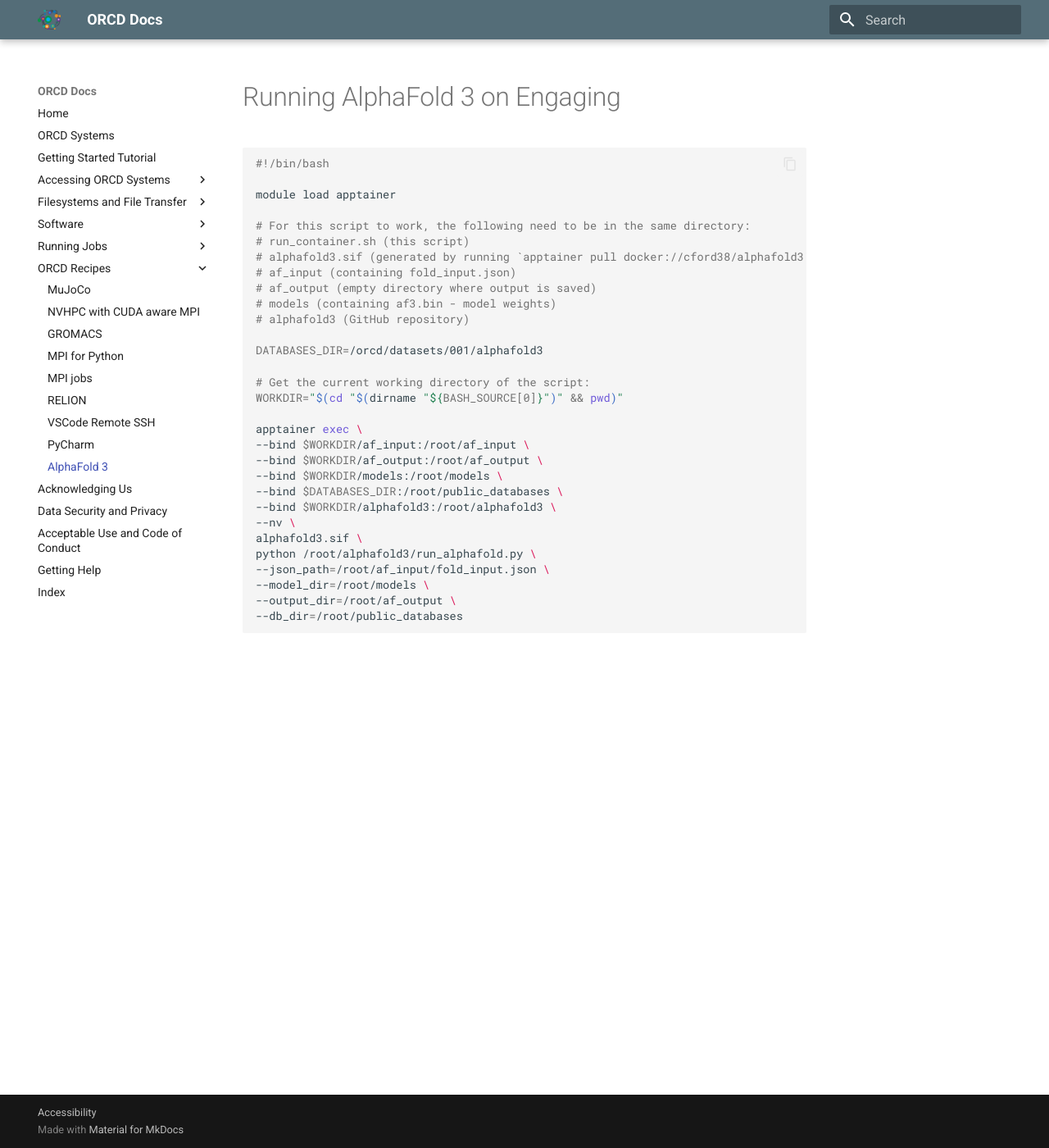
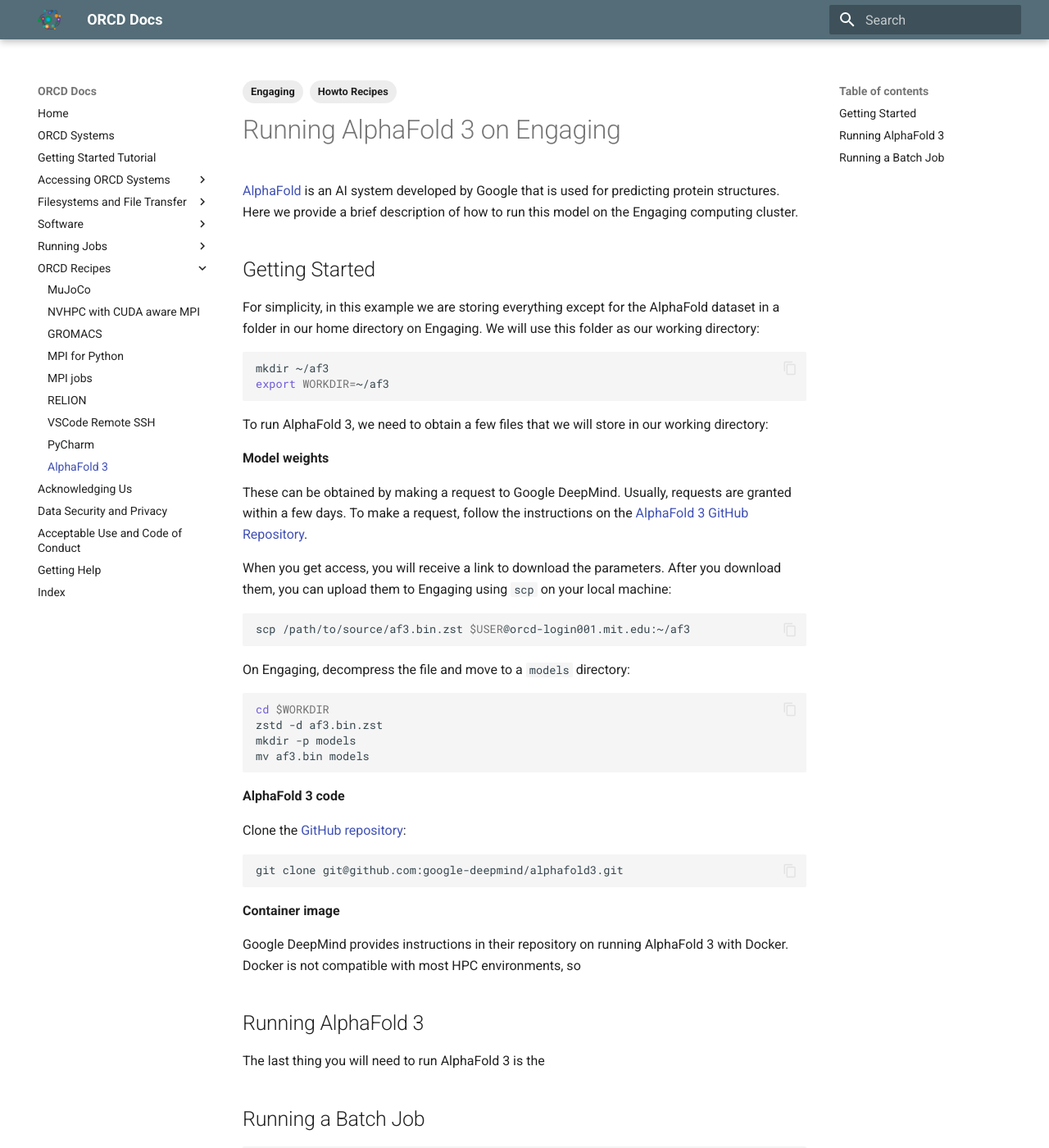
Before and after one commit to mit-orcd/orcd-docs-edit, an MkDocs documentation site: the page built from docs/recipes/af3.md, in a window 1280 px wide and 1400 px high. Shown: the whole window at 82% size. Built offline with MkDocs 1.6.1 and Material for MkDocs 9.7.7, drawn with Linux system fonts in a browser that asks for light colours.

Commit message:
saving progress

````diff
--- a/docs/recipes/af3.md
+++ b/docs/recipes/af3.md
@@ -1,4 +1,71 @@
+---
+tags:
+ - Engaging
+ - Howto Recipes
+---
+
 # Running AlphaFold 3 on Engaging
+
+[AlphaFold](https://deepmind.google/technologies/alphafold/) is an AI system
+developed by Google that is used for predicting protein structures. Here we
+provide a brief description of how to run this model on the Engaging computing
+cluster.
+
+## Getting Started
+
+For simplicity, in this example we are storing everything except for the
+AlphaFold dataset in a folder in our home directory on Engaging. We will use
+this folder as our working directory:
+
+```bash
+mkdir ~/af3
+export WORKDIR=~/af3
+```
+
+To run AlphaFold 3, we need to obtain a few files that we will store in our
+working directory:
+
+**Model weights**
+
+These can be obtained by making a request to Google DeepMind. Usually, requests
+are granted within a few days. To make a request, follow the instructions on
+the [AlphaFold 3 GitHub Repository](https://github.com/google-deepmind/alphafold3?tab=readme-ov-file#obtaining-model-parameters).
+
+When you get access, you will receive a link to download the parameters. After
+you download them, you can upload them to Engaging using `scp` on your local
+machine:
+
+```bash
+scp /path/to/source/af3.bin.zst $USER@orcd-login001.mit.edu:~/af3
+```
+
+On Engaging, decompress the file and move to a `models` directory:
+
+```bash
+cd $WORKDIR
+zstd -d af3.bin.zst
+mkdir -p models
+mv af3.bin models
+```
+
+**AlphaFold 3 code**
+
+Clone the [GitHub repository](https://github.com/google-deepmind/alphafold3):
+
+```bash
+git clone git@github.com:google-deepmind/alphafold3.git
+```
+
+**Container image**
+
+Google DeepMind provides instructions in their repository on running AlphaFold 3
+with Docker. Docker is not compatible with most HPC environments, so
+
+## Running AlphaFold 3
+
+The last thing you will need to run AlphaFold 3 is the
+
+## Running a Batch Job
 
 ```bash
 #!/bin/bash
@@ -16,7 +83,7 @@
 DATABASES_DIR=/orcd/datasets/001/alphafold3
 
 # Get the current working directory of the script:
-WORKDIR="$(cd "$(dirname "${BASH_SOURCE[0]}")" && pwd)"
+WORKDIR=$(dirname "$(realpath "$0")")
 
 apptainer exec \
 --bind $WORKDIR/af_input:/root/af_input \
````
